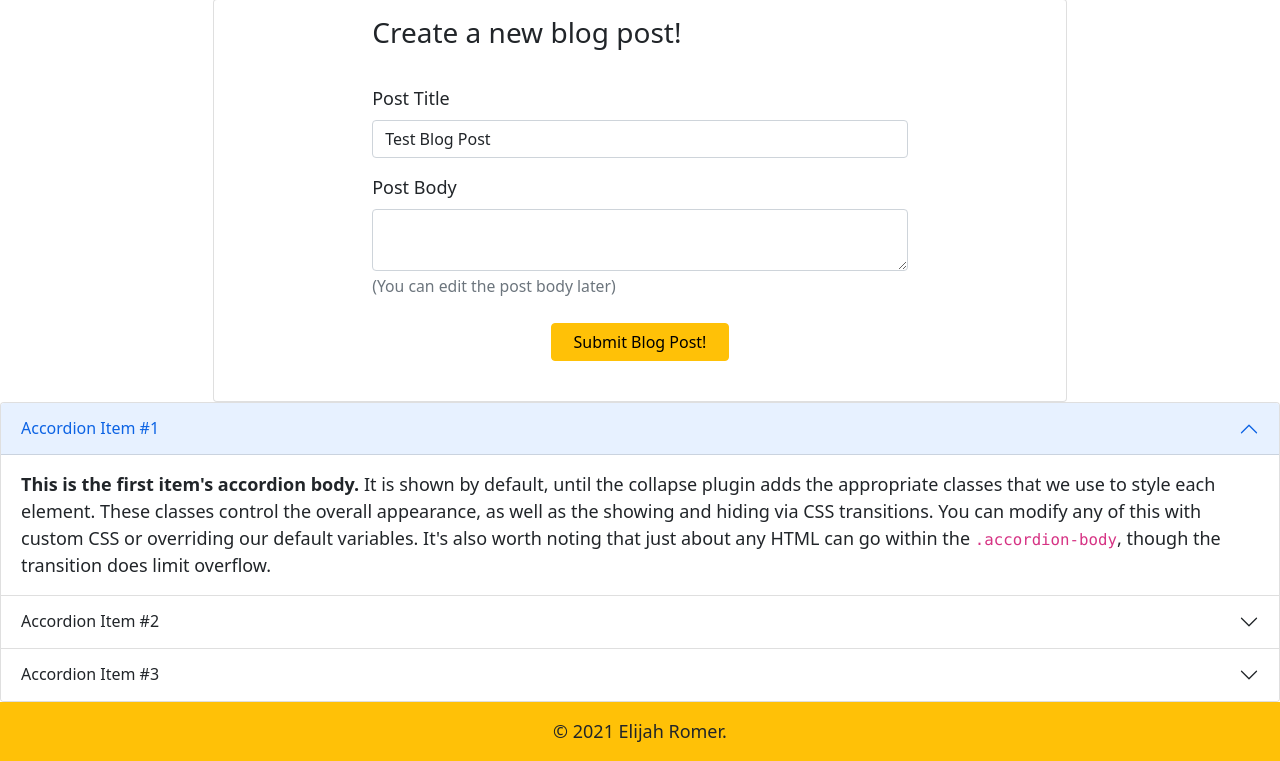
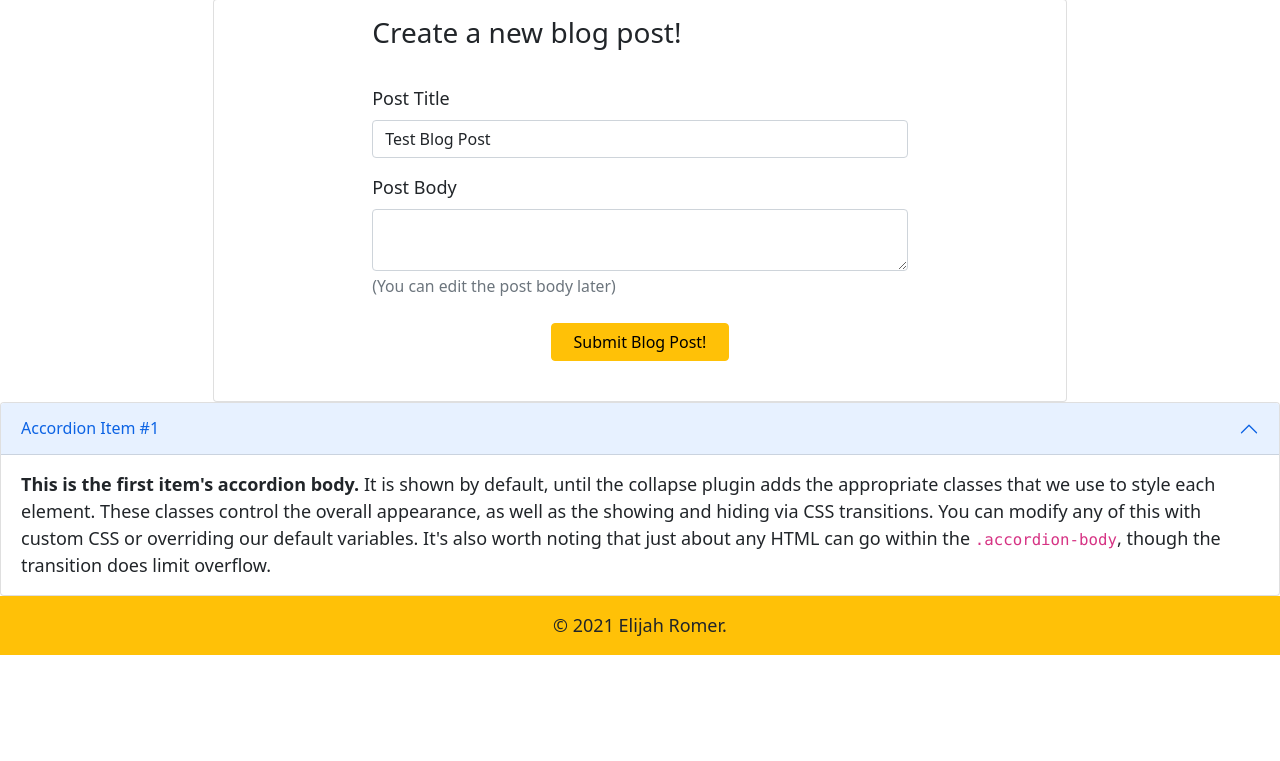
Before and after one commit to ElijahRomer/TechBlog, a Node server app: page /dashboard in a window 1280 px wide. Shown: the part 156-917 px from the top of the page. After the commit the page ends 811 px from the top, so only its background shows below. Run offline with Node 20, Linux system fonts and the light colour scheme; a user stored in the database is signed in; data comes from the database, SQL or seed files in the repository; some libraries are stand-ins or nearby versions.

Commit message:
set up dashboard route to query data on user and their posts, and deliver it to handlebars for dynamic rendering. Adjusted the posts bootstrap accordion to dynamically render unique html attributes for each rendered entry so that the controls will work independently of each other.

```diff
--- a/controllers/htmlRoutes.js
+++ b/controllers/htmlRoutes.js
@@ -5,12 +5,26 @@ const { Comment, Post, User } = require(`../models`)
 router.get(`/dashboard`, withAuth, async (req, res) => {
   try {
     console.log(`/dashboard ROUTE SLAPPED`)
-    console.log(req.session)
+    console.log(req.session);
 
     // make a call for post data to render in response
+    let rawUserPostData = await Post.findAll({
+      where: {
+        creator_id: req.session.user_id
+      },
+      include: [{ model: User }]
+    });
+
+
+    const userPosts = rawUserPostData.map((post) => post.get({ plain: true }));
+
+    console.log(userPosts);
+
+
 
     res.render(`dashboard`, {
-      logged_in: req.session.logged_in
+      logged_in: req.session.logged_in,
+      userPosts,
     });
   } catch (err) {
     console.log(err);
--- a/views/dashboard.handlebars
+++ b/views/dashboard.handlebars
@@ -23,14 +23,15 @@
 </div>
 
 <div class="accordion" id="accordionExample">
+  {{#each userPosts as |post|}}
   <div class="accordion-item">
-    <h2 class="accordion-header" id="headingOne">
-      <button class="accordion-button" type="button" data-bs-toggle="collapse" data-bs-target="#collapseOne"
-        aria-expanded="true" aria-controls="collapseOne">
+    <h2 class="accordion-header" id="heading{{post.id}}">
+      <button class="accordion-button" type="button" data-bs-toggle="collapse" data-bs-target="#collapse{{post.id}}"
+        aria-expanded="false" aria-controls="collapse{{post.id}}">
         Accordion Item #1
       </button>
     </h2>
-    <div id="collapseOne" class="accordion-collapse collapse show" aria-labelledby="headingOne"
+    <div id="collapse{{post.id}}" class="accordion-collapse collapse show" aria-labelledby="heading{{post.id}}"
       data-bs-parent="#accordionExample">
       <div class="accordion-body">
         <strong>This is the first item's accordion body.</strong> It is shown by default, until the collapse plugin adds
@@ -41,42 +42,9 @@
       </div>
     </div>
   </div>
-  <div class="accordion-item">
-    <h2 class="accordion-header" id="headingTwo">
-      <button class="accordion-button collapsed" type="button" data-bs-toggle="collapse" data-bs-target="#collapseTwo"
-        aria-expanded="false" aria-controls="collapseTwo">
-        Accordion Item #2
-      </button>
-    </h2>
-    <div id="collapseTwo" class="accordion-collapse collapse" aria-labelledby="headingTwo"
-      data-bs-parent="#accordionExample">
-      <div class="accordion-body">
-        <strong>This is the second item's accordion body.</strong> It is hidden by default, until the collapse plugin
-        adds the appropriate classes that we use to style each element. These classes control the overall appearance, as
-        well as the showing and hiding via CSS transitions. You can modify any of this with custom CSS or overriding our
-        default variables. It's also worth noting that just about any HTML can go within the
-        <code>.accordion-body</code>, though the transition does limit overflow.
-      </div>
-    </div>
-  </div>
-  <div class="accordion-item">
-    <h2 class="accordion-header" id="headingThree">
-      <button class="accordion-button collapsed" type="button" data-bs-toggle="collapse" data-bs-target="#collapseThree"
-        aria-expanded="false" aria-controls="collapseThree">
-        Accordion Item #3
-      </button>
-    </h2>
-    <div id="collapseThree" class="accordion-collapse collapse" aria-labelledby="headingThree"
-      data-bs-parent="#accordionExample">
-      <div class="accordion-body">
-        <strong>This is the third item's accordion body.</strong> It is hidden by default, until the collapse plugin
-        adds the appropriate classes that we use to style each element. These classes control the overall appearance, as
-        well as the showing and hiding via CSS transitions. You can modify any of this with custom CSS or overriding our
-        default variables. It's also worth noting that just about any HTML can go within the
-        <code>.accordion-body</code>, though the transition does limit overflow.
-      </div>
-    </div>
-  </div>
+  {{/each}}
+</div>
+</div>
 </div>
 
 <script src="/js/dashboard.js"></script>
```
